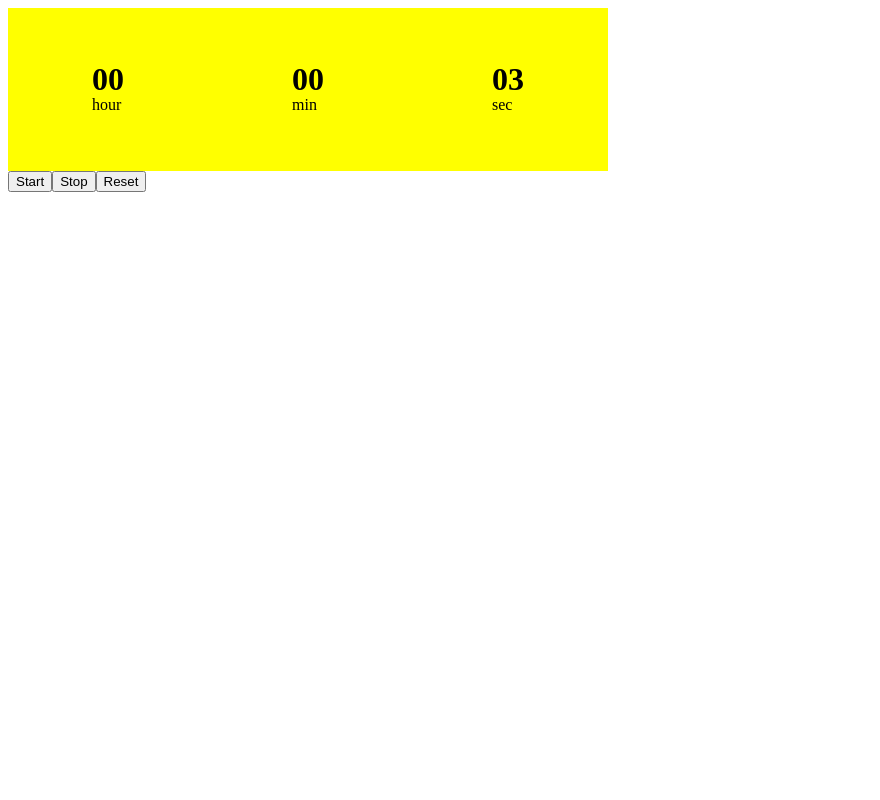
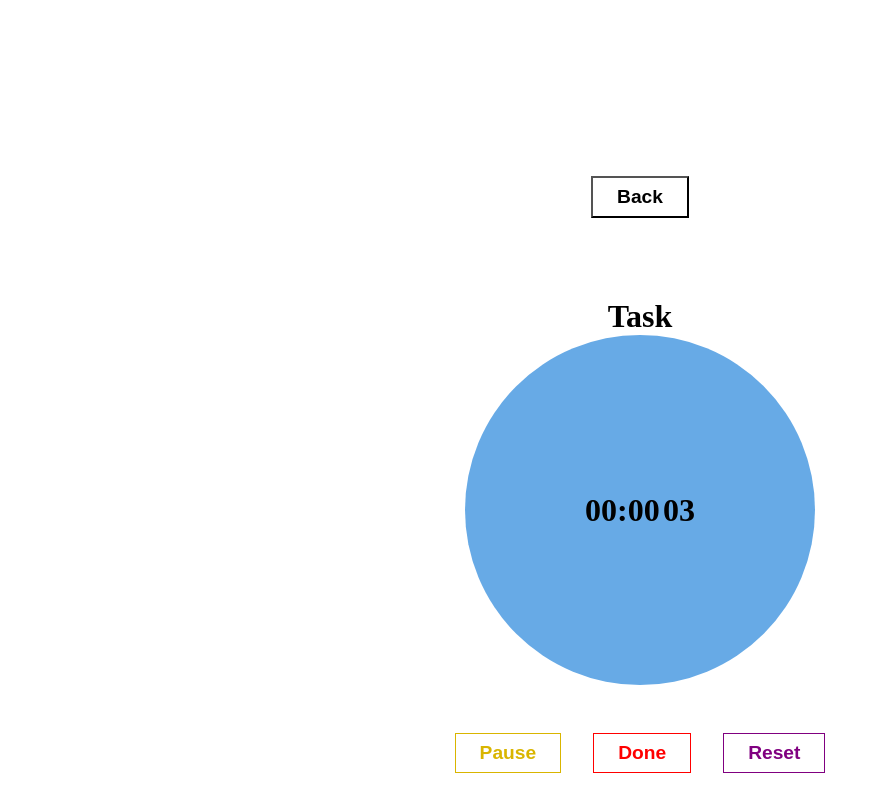
Before and after one commit to LauraE91/task-timer, a React (Create React App) app in the folder client/: page / in a window 1280 px wide. Both pictures are taken after a click on the button "Start". Shown: the whole page, without its empty margins (0-880 px from the left). Built offline with nearby package versions, Linux system fonts and the light colour scheme.

Commit message:
Added back button, start screen, and made some changes to the buttons

```diff
--- a/client/src/App.css
+++ b/client/src/App.css
@@ -1,14 +1,39 @@
-.stopwatch-container {
-  background: yellow;
-  display: flex;
-  justify-content: space-around;
-  width: auto;
-  max-width: 600px;
+*, *::before, *::after {
+  margin: 0;
+  padding: 0;
+  box-sizing: border-box;
 }
 
-.time-box {
+.app {
+  display: flex;
+  flex-direction: column;
+  justify-content: center;
+  align-items: center;
+  padding-top: 10rem;
+}
 
-  padding: 1rem;
-  margin: 2rem;
-  line-height: 0.25rem;
+.task-input {
+  width: 500px;
+  padding: 1.5rem 2.5rem;
+  font-size: 2rem;
+
 }
+
+.start-btn {
+  background: none;
+  padding: 1rem 2rem;
+  margin: 7rem;
+  cursor: pointer;
+  font-weight: bold;
+  font-size: 2rem;
+  background: green;
+  color: white;
+  border: 1px solid green;
+  transition: 0.3s ease-in-out;
+  outline: none;
+}
+
+.start-btn:hover {
+  background: white;
+  color: green;
+}
--- a/client/src/App.js
+++ b/client/src/App.js
@@ -1,107 +1,72 @@
-import React, { useState, useEffect } from 'react';
+import React, { useState, useEffect } from 'react'
+import {
+  useHistory,
+  withRouter,
+} from "react-router-dom";
 import './App.css';
 
+import StartView from './StartView';
+import Stopwatch from './Stopwatch';
+
 // Things I want to do:
-// Change the display of the time so it's more like a clock
-// Center the clock
-// Make the buttons conditionally render
-// Make a Start, pause, resume, reset, and record buttons
-// The record button will stop the clock and reset it but also record the time onto a history
 
 /*
 Add a tasks to the time. So it's kind of like labeling it.
 Add notes. Also Edit both the task and the notes.
 Also remove notes. But there HAS to be a label for the time.
 
-When I hit stop, start, pause, or resume, it will record the time.
+
 It will give the total time spent on a task.
 It will record it in a history.
 
 That's it.
 */
 
-function App() {
-  const [ theInterval, setTheInterval ] = useState();
-  const [ times, setTimes ] = useState({
-    sec: 0,
-    min: 0,
-    hr: 0
-  });
-
-let updatedSec = times.sec;
-let updatedMin = times.min;
-let updatedHr = times.hr;
-
-  const start = () => {
-    run();
-    setTheInterval(setInterval(run, 1000));
-  }
-
-  const run = () => {
-
-    if(updatedMin === 60) {
-      updatedHr++;
-      updatedMin = 0;
-    }
-
-    if(updatedSec === 60) {
-      updatedMin++;
-      updatedSec = 0;
-    }
-
-
-    updatedSec++;
-    return setTimes({sec: updatedSec, min: updatedMin, hr: updatedHr})
-
-  }
-
-  const stop = () => {
-    clearInterval(theInterval)
-  }
-
-  const reset = () => {
-    clearInterval(theInterval)
-    setTimes({
-      sec: 0,
-      min: 0,
-      hr: 0
-    })
-  }
+// Add a back arrow from the stopwatch to the start view. useHistory?
 
 
 
+function App() {
+  const [ view, setView ] = useState("startView");
+  const [ taskInput, setTaskInput] = useState();
+
+  const handleStartTask = () => {
+    setView("startClicked");
+  }
+
+  const handleBackClick = () => {
+    setView("startView");
+  }
+
+  const handleChange = e => {
+    setTaskInput(e.target.value)
+    console.log(e.target.value)
+  }
+
+  const display = () => {
+    switch(view) {
+      case "startClicked":
+        return (
+          <Stopwatch handleBackClick={handleBackClick}/>
+        )
+        break;
+
+
+      default:
+      return (
+        <StartView taskInput={taskInput} handleChange={handleChange} handleStartTask={handleStartTask}/>
+      )
+      break;
+        }
+  }
+
   return (
-    <div className="outer-container">
-      <div className="stopwatch-container">
-        <div className="time-box">
-        {times.hr < 10 ?
-          <h1>0{times.hr}</h1> :
-          <h1>{times.hr}</h1>
-        }
-          <p>hour</p>
-        </div>
-        <div className="time-box">
-          {times.min < 10 ?
-            <h1>0{times.min}</h1> :
-            <h1>{times.min}</h1>
-          }
-          <p>min</p>
-        </div>
-        <div className="time-box">
-          {times.sec < 10 ?
-            <h1>0{times.sec}</h1> :
-          <h1>{times.sec}</h1>}
-          <p>sec</p>
-        </div>
-      </div>
-
-      <div className="btn-group">
-        <button onClick={start}>Start</button>
-        <button onClick={stop}>Stop</button>
-        <button onClick={reset}>Reset</button>
-      </div>
+    <div className="app">
+        {display()}
     </div>
   )
 }
 
-export default App;
+const AppWithRouter = withRouter(App);
+
+export default AppWithRouter;
--- /dev/null
+++ b/client/src/BackBtn.js
@@ -0,0 +1,25 @@
+import React from 'react';
+
+
+function BackBtn(props) {
+
+  const backBtnStyle = {
+    position: "absolute",
+    top: "5rem",
+    left: "20rem",
+    padding: "1.5rem",
+    background: "none",
+    fontSize: "1rem",
+    borderRadius: "50%",
+    cursor: "pointer",
+    border: "1px solid gray",
+    outline: "none",
+  }
+
+  return (
+    <div>
+      <button onClick={props.handleBackClick} className="btn">Back</button>
+    </div>
+  )
+}
+export default BackBtn;
--- /dev/null
+++ b/client/src/StartView.js
@@ -0,0 +1,17 @@
+import React, { useState, useEffect } from 'react';
+import './App.css';
+
+
+
+function StartView(props) {
+
+
+  return (
+    <>
+      <input onChange={props.handleChange} value={props.taskInput} placeholder="What are you working on?" className="task-input"/>
+      <button onClick={props.handleStartTask} className="start-btn">Start</button>
+    </>
+  )
+}
+
+export default StartView;
--- /dev/null
+++ b/client/src/Stopwatch.js
@@ -0,0 +1,147 @@
+import React, { useState, useEffect } from 'react';
+import './App.css';
+import './stopwatch.css';
+import BackBtn from "./BackBtn";
+
+// Done button will change views and display the total time plus the task name in a task history... maybe? It may also give the option to write a brief note.
+
+
+function Stopwatch(props) {
+  const [ theInterval, setTheInterval ] = useState();
+  const [ times, setTimes ] = useState({
+    sec: 0,
+    min: 0,
+    hr: 0
+  });
+const [ status, setStatus ] = useState("started");
+let updatedSec = times.sec;
+let updatedMin = times.min;
+let updatedHr = times.hr;
+
+
+  const start = () => {
+    run();
+    setTheInterval(setInterval(run, 1000));
+    setStatus("started");
+  }
+
+  useEffect(() => {
+    start();
+  }, [])
+
+
+  const run = () => {
+
+    if(updatedMin === 60) {
+      updatedHr++;
+      updatedMin = 0;
+    }
+
+    if(updatedSec === 60) {
+      updatedMin++;
+      updatedSec = 0;
+    }
+
+
+    updatedSec++;
+    return setTimes({sec: updatedSec, min: updatedMin, hr: updatedHr})
+
+  }
+
+  const done = () => {
+    clearInterval(theInterval);
+    setStatus("done");
+    // Also add task + time stamp + date to history
+  }
+
+  const pause = () => {
+    clearInterval(theInterval);
+    setStatus("paused");
+  }
+
+  const resume = () => {
+    run();
+    setTheInterval(setInterval(run, 1000));
+    setStatus("started");
+  }
+
+  const reset = () => {
+    clearInterval(theInterval)
+    setTimes({
+      sec: 0,
+      min: 0,
+      hr: 0
+    })
+    setStatus("reset");
+  }
+
+
+  const displayBtns = () => {
+    switch(status) {
+      case "paused":
+        return (
+          <>
+            <button className="btn resume-btn" onClick={resume}>Resume</button>
+            <button className="btn reset-btn" onClick={reset}>Reset</button>
+          </>
+        )
+        break;
+
+        case "done":
+          return (
+            <>
+              <button className="btn resume-btn" onClick={start}>Start</button>
+              <button className="btn reset-btn" onClick={reset}>Reset</button>
+            </>
+          )
+          break;
+
+          case "reset":
+            return (
+              <>
+                <button className="btn resume-btn" onClick={start}>Start</button>
+              </>
+            )
+            break;
+
+
+      default:
+      return (
+        <>
+          <button className="btn pause-btn" onClick={pause}>Pause</button>
+          <button className="btn stop-btn" onClick={done}>Done</button>
+          <button className="btn reset-btn" onClick={reset}>Reset</button>
+        </>
+      )
+    }
+  }
+
+
+  return (
+    <div className="outer-container">
+      <BackBtn handleBackClick={props.handleBackClick}/>
+      <div className="heading">
+        <h1>Task</h1>
+      </div>
+      <div className="stopwatch-container">
+        <div className="timer">
+          <h1>{times.hr < 10 ?
+            <span>0{times.hr}</span> :
+            <span>{times.hr}</span>
+          }:{times.min < 10 ?
+            <span>0{times.min}</span> :
+            <span>{times.min}</span>
+          }<span className="seconds">{times.sec < 10 ?
+            <span>0{times.sec}</span> :
+          <span>{times.sec}</span>}</span></h1>
+        </div>
+      </div>
+      <div className="btn-group">
+        {displayBtns()}
+
+      </div>
+    </div>
+  )
+}
+
+export default Stopwatch;
--- a/client/src/index.js
+++ b/client/src/index.js
@@ -1,11 +1,14 @@
 import React from 'react';
 import ReactDOM from 'react-dom';
 import App from './App';
+import { BrowserRouter } from "react-router-dom";
 
 
 ReactDOM.render(
   <React.StrictMode>
-    <App />
+    <BrowserRouter>
+      <App />
+    </BrowserRouter>
   </React.StrictMode>,
   document.getElementById('root')
 );
--- /dev/null
+++ b/client/src/stopwatch.css
@@ -0,0 +1,72 @@
+.outer-container {
+  display: flex;
+  flex-direction: column;
+  justify-content: center;
+  align-items: center;
+
+}
+
+.stopwatch-container {
+  background: #67aae6;
+  display: flex;
+  justify-content: center;
+  align-items: center;
+  width: 350px;
+  height: 350px;
+  border-radius: 50%;
+}
+
+.heading {
+  margin-top: 4rem;
+}
+
+.timer h1 {
+  font-size: 2rem;
+}
+
+.timer {
+  padding: 1rem;
+  margin: 2rem;
+  line-height: 0.25rem;
+
+}
+
+.btn-group {
+  margin-top: 2rem;
+}
+
+.seconds {
+  padding-left: 0.2rem;
+  font-size: 2rem;
+
+}
+
+.btn {
+  background: none;
+  padding: 0.5rem 1.5rem;
+  margin: 1rem;
+  cursor: pointer;
+  font-weight: bold;
+  font-size: 1.2rem;
+  outline: none;
+}
+
+.stop-btn {
+  border: 1px solid red;
+  color: red;
+}
+
+.reset-btn {
+  border: 1px solid purple;
+  color: purple;
+}
+
+.pause-btn {
+  border: 1px solid #d9b500;
+  color: #d9b500;
+}
+
+.resume-btn {
+  border: 1px solid green;
+  color: green;
+}
```
